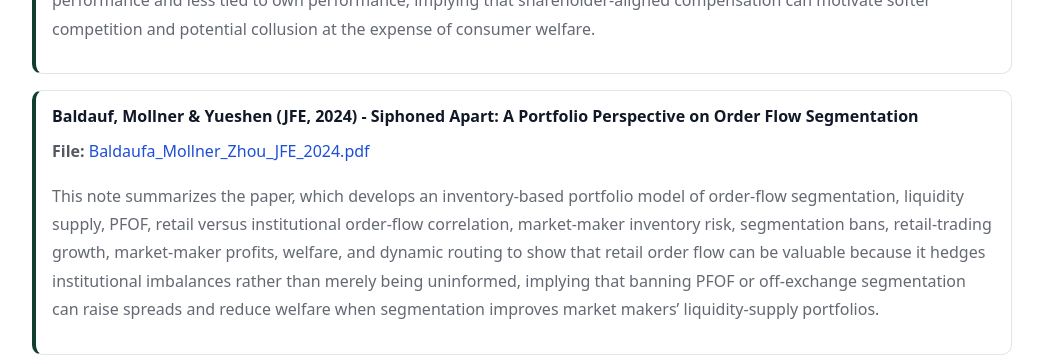
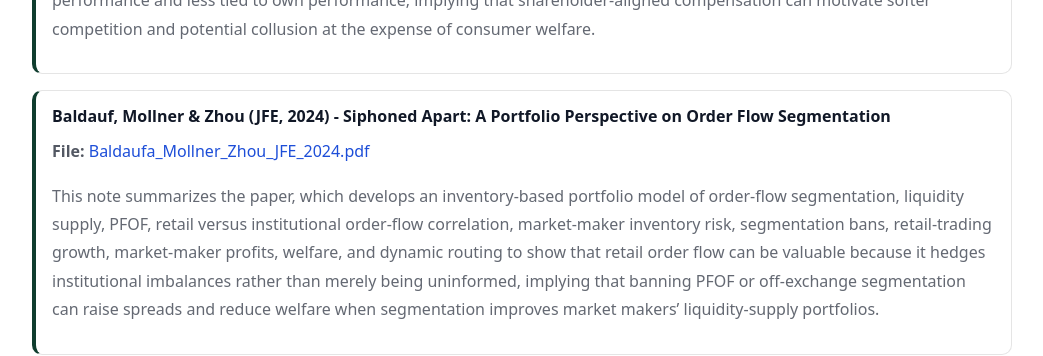
Before and after one commit to yaxinzn/study-archive, a Jekyll site: the page built from reading/index.md, in a window 1280 px wide and 900 px high, scrolled down 464 px. Shown: the part 155-511 px from the top of the window, without its empty margins (118-1161 px from the left). Built offline with Jekyll 4.4.1, drawn with Linux system fonts in a browser that asks for light colours.

Commit message:
Reading: add/update Baldaufa_Mollner_Zhou_JFE_2024.pdf

```diff
--- a/_data/reading.yml
+++ b/_data/reading.yml
@@ -2,7 +2,7 @@
   file: "Ha_Ma_Zaldokas_JFE_2024.pdf"
   desc: "This note summarizes the paper, which uses the 2013 closure of four DoJ Antitrust Division regional offices, changes in firms’ distance to antitrust enforcement, local Hoberg-Phillips product-market peers, CEO pay-performance regressions, cash-versus-equity compensation tests, product-market outcome analyses, contract-feature evidence, and convicted-cartel validation to show that weakened antitrust enforcement leads firms to make CEO pay more positively tied to local peer performance and less tied to own performance, implying that shareholder-aligned compensation can motivate softer competition and potential collusion at the expense of consumer welfare."
 
-- title: "Baldauf, Mollner & Yueshen (JFE, 2024) - Siphoned Apart: A Portfolio Perspective on Order Flow Segmentation"
+- title: "Baldauf, Mollner & Zhou (JFE, 2024) - Siphoned Apart: A Portfolio Perspective on Order Flow Segmentation"
   file: "Baldaufa_Mollner_Zhou_JFE_2024.pdf"
   desc: "This note summarizes the paper, which develops an inventory-based portfolio model of order-flow segmentation, liquidity supply, PFOF, retail versus institutional order-flow correlation, market-maker inventory risk, segmentation bans, retail-trading growth, market-maker profits, welfare, and dynamic routing to show that retail order flow can be valuable because it hedges institutional imbalances rather than merely being uninformed, implying that banning PFOF or off-exchange segmentation can raise spreads and reduce welfare when segmentation improves market makers’ liquidity-supply portfolios."
 
```
Also changed, not shown: 1 other file.
